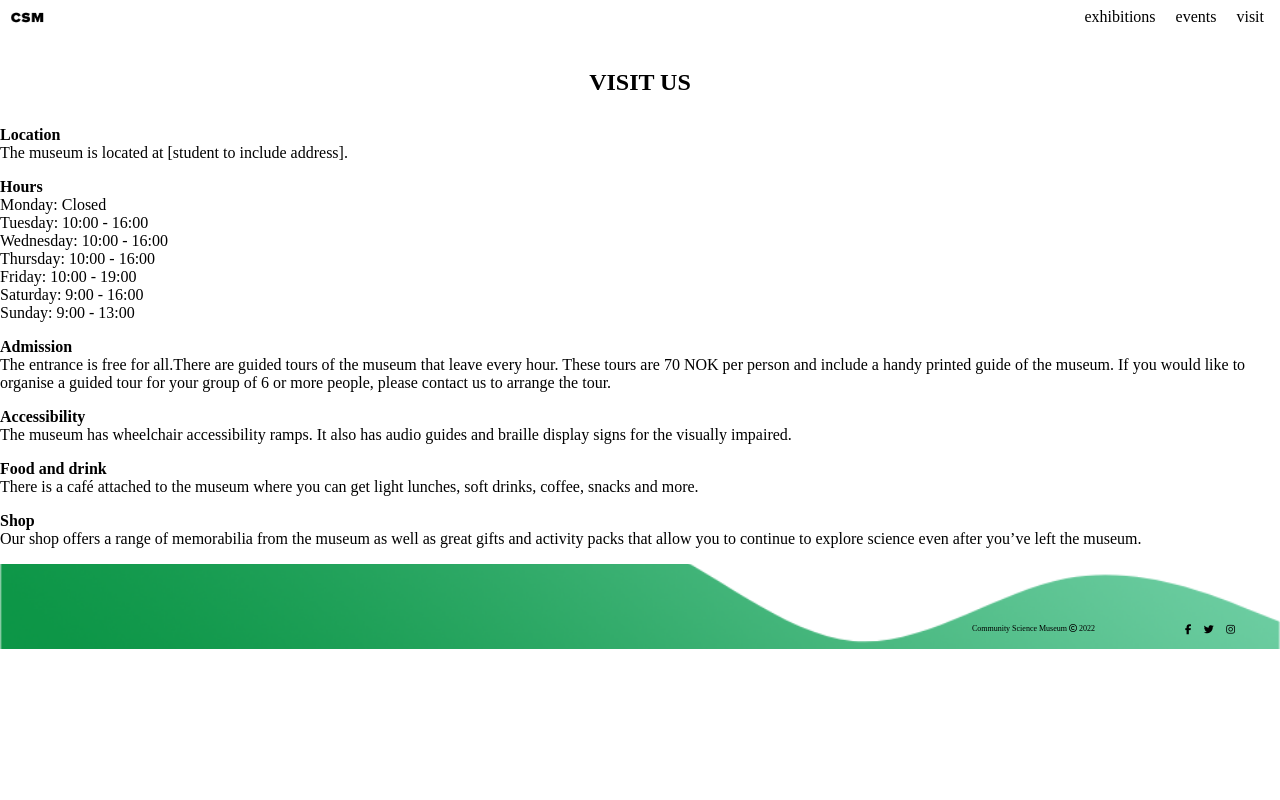
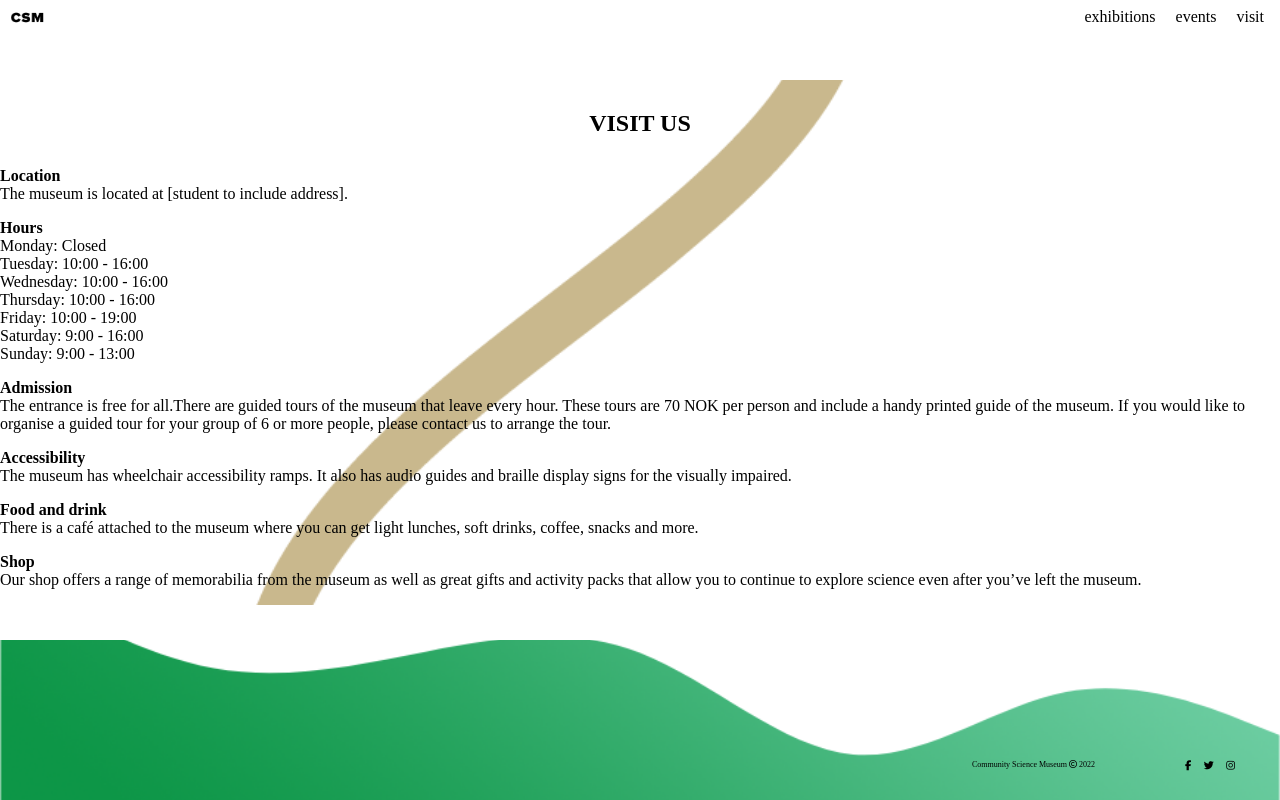
Before and after one commit to rydlande/Semester_Project_1, a plain HTML site: page visit.html in a window 1280 px wide. Drawn offline with Linux system fonts and the light colour scheme; a web font is replaced by a local one.

Commit message:
fikset body-header-main-footer på alle sidene, ups

```diff
--- a/main.css
+++ b/main.css
@@ -222,6 +222,12 @@ h1 {
 
 
     /* VISIT */
+.sti {
+    background-image: url("./media/sti.png");
+    background-size: cover;
+    background-repeat: no-repeat;
+    background-position: center;
+}
 .logo-visit {
     display: flex;
     justify-content: space-between;
@@ -316,10 +322,12 @@ a.sendmeback:hover, a:active {
     font-size: 8px;
     padding-left: 16px;
     padding-right: 90px;
+    margin-top: 60px;
 }
 .some {
     font-size: 10px;
     width: 65px;
+    margin-top: 60px;
 }
 .some > i {
     padding-right: 10px;
@@ -329,27 +337,27 @@ a.sendmeback:hover, a:active {
     background-size: cover;
     background-repeat: no-repeat;
     background-position: center;
-    min-height: 85px;
+    min-height: 20vh;
 }
 .footer-exhibitions {
     background-image: url("./media/footer-rod.png");
     background-size: cover;
     background-repeat: no-repeat;
     background-position: center;
-    min-height: 85px;
+    min-height: 20vh;
 }
 .footer-pagerebuild {
     background-image: url("./media/footer-gronn.png");
     background-size: cover;
     background-repeat: no-repeat;
     background-position: center;
-    min-height: 85px;
+    min-height: 20vh;
 }
 .footer-visit {
     background-image: url("./media/footer-gronn.png");
     background-size: cover;
     background-repeat: no-repeat;
     background-position: center;
-    min-height: 85px;
+    min-height: 20vh;
 }
 /* FOOTER */
--- a/visit.html
+++ b/visit.html
@@ -13,6 +13,7 @@
   </head>
 
   <body>
+    <header>
     <div class="logo-visit">
       <a href="index.html">
         <img src="./media/CSM-black.png" alt="logo" style="width: 40px" />
@@ -23,11 +24,14 @@
         <li><a href="visit.html">visit</a></li>
       </ul>
     </div>
-    <div>
-      <h1 class="title2">VISIT US</h1>
-    </div>
+  </header>
 
-    <div>
+  <main>
+
+    <div class="sti">
+      <div>
+        <h1 class="title2">VISIT US</h1>
+      </div>
       <div>
         <p class="visit-bold">Location</p>
         <p class="visit-thin">
@@ -79,7 +83,7 @@
         </p>
       </div>
     </div>
-  </body>
+  </main>
 
   <footer class="footer-visit">
     <div class="footer">
@@ -93,4 +97,5 @@
       </div>
     </div>
   </footer>
+</body>
 </html>
```
Also changed, not shown: events.html (+7 -1 lines), exhibitions.html (+7 -3 lines), index.html (+8 -2 lines).
